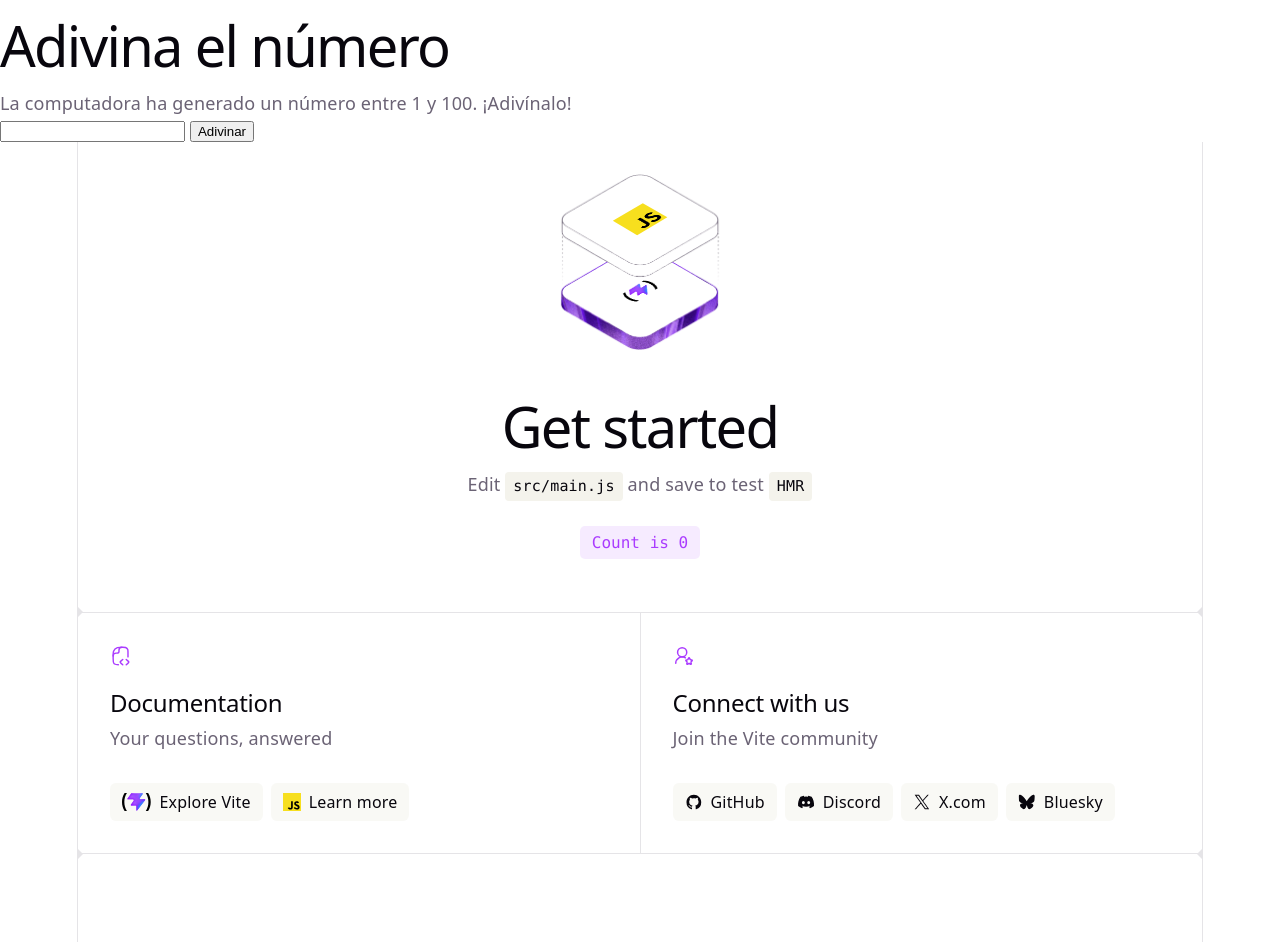
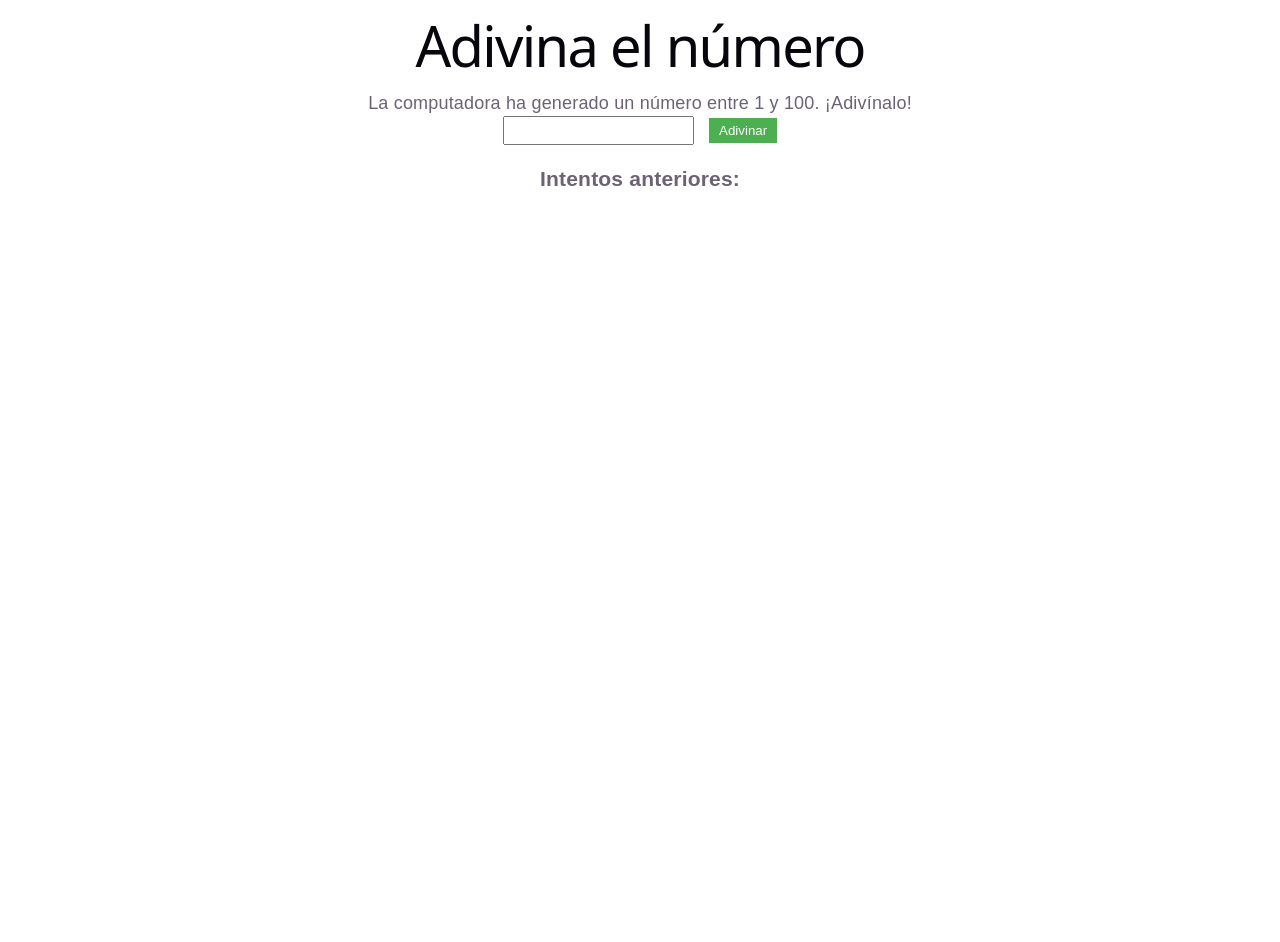
Before and after one commit to javi-hola-revolucionario/Modulo_5, a website built with Vite: page Proyecto de Intro a Vite/adivina-el-numero/index.html in a window 1280 px wide. After the commit the page ends 800 px from the top, so only its background shows below. Built offline with nearby package versions, Linux system fonts and the light colour scheme.

Commit message:
agregando features al proyecto

```diff
--- a/Proyecto de Intro a Vite/adivina-el-numero/index.html
+++ b/Proyecto de Intro a Vite/adivina-el-numero/index.html
@@ -12,6 +12,10 @@
     <input type="number" id="numero">
     <button id="adivinar">Adivinar</button>
     <p id="mensaje"></p>
+    <div id="guesses">
+        <h3>Intentos anteriores:</h3>
+        <ul id="guess-list"></ul>
+    </div>
 
     <div id="app"></div>
     <script type="module" src="/src/main.js"></script>
--- a/Proyecto de Intro a Vite/adivina-el-numero/src/main.js
+++ b/Proyecto de Intro a Vite/adivina-el-numero/src/main.js
@@ -4,57 +4,42 @@ import viteLogo from './assets/vite.svg'
 import heroImg from './assets/hero.png'
 import { setupCounter } from './counter.js'
 
-document.querySelector('#app').innerHTML = `
-<section id="center">
-  <div class="hero">
-    <img src="${heroImg}" class="base" width="170" height="179">
-    <img src="${javascriptLogo}" class="framework" alt="JavaScript logo"/>
-    <img src="${viteLogo}" class="vite" alt="Vite logo" />
-  </div>
-  <div>
-    <h1>Get started</h1>
-    <p>Edit <code>src/main.js</code> and save to test <code>HMR</code></p>
-  </div>
-  <button id="counter" type="button" class="counter"></button>
-</section>
+const numeroSecreto = Math.floor(Math.random() * 100) + 1;
+const inputNumero = document.getElementById('numero');
+const botonAdivinar = document.getElementById('adivinar');
+const mensaje = document.getElementById('mensaje');
+const guessList = document.getElementById('guess-list');
 
-<div class="ticks"></div>
+let guesses = [];
 
-<section id="next-steps">
-  <div id="docs">
-    <svg class="icon" role="presentation" aria-hidden="true"><use href="/icons.svg#documentation-icon"></use></svg>
-    <h2>Documentation</h2>
-    <p>Your questions, answered</p>
-    <ul>
-      <li>
-        <a href="https://vite.dev/" target="_blank">
-          <img class="logo" src="${viteLogo}" alt="" />
-          Explore Vite
-        </a>
-      </li>
-      <li>
-        <a href="https://developer.mozilla.org/en-US/docs/Web/JavaScript" target="_blank">
-          <img class="button-icon" src="${javascriptLogo}" alt="">
-          Learn more
-        </a>
-      </li>
-    </ul>
-  </div>
-  <div id="social">
-    <svg class="icon" role="presentation" aria-hidden="true"><use href="/icons.svg#social-icon"></use></svg>
-    <h2>Connect with us</h2>
-    <p>Join the Vite community</p>
-    <ul>
-      <li><a href="https://github.com/vitejs/vite" target="_blank"><svg class="button-icon" role="presentation" aria-hidden="true"><use href="/icons.svg#github-icon"></use></svg>GitHub</a></li>
-      <li><a href="https://chat.vite.dev/" target="_blank"><svg class="button-icon" role="presentation" aria-hidden="true"><use href="/icons.svg#discord-icon"></use></svg>Discord</a></li>
-      <li><a href="https://x.com/vite_js" target="_blank"><svg class="button-icon" role="presentation" aria-hidden="true"><use href="/icons.svg#x-icon"></use></svg>X.com</a></li>
-      <li><a href="https://bsky.app/profile/vite.dev" target="_blank"><svg class="button-icon" role="presentation" aria-hidden="true"><use href="/icons.svg#bluesky-icon"></use></svg>Bluesky</a></li>
-    </ul>
-  </div>
-</section>
+botonAdivinar.addEventListener('click', () => {
+    const numeroJugador = parseInt(inputNumero.value);
 
-<div class="ticks"></div>
-<section id="spacer"></section>
-`
+    if (isNaN(numeroJugador) || numeroJugador < 1 || numeroJugador > 100) {
+        mensaje.textContent = 'Por favor, ingresa un número válido entre 1 y 100.';
+    } else {
+        guesses.push(numeroJugador);
+        updateGuessList();
+
+        if (numeroJugador === numeroSecreto) {
+            mensaje.textContent = `¡Felicidades! ¡Adivinaste el número ${numeroSecreto} en ${guesses.length} intentos!`;
+        } else if (numeroJugador < numeroSecreto) {
+            mensaje.textContent = 'El número es más alto.';
+        } else {
+            mensaje.textContent = 'El número es más bajo.';
+        }
+    }
+});
+
+function updateGuessList() {
+    guessList.innerHTML = '';
+    guesses.forEach((guess, index) => {
+        const li = document.createElement('li');
+        li.textContent = `Intento ${index + 1}: ${guess}`;
+        guessList.appendChild(li);
+    });
+}
+
+
 
 setupCounter(document.querySelector('#counter'))
--- a/Proyecto de Intro a Vite/adivina-el-numero/src/style.css
+++ b/Proyecto de Intro a Vite/adivina-el-numero/src/style.css
@@ -52,6 +52,8 @@
 
 body {
   margin: 0;
+  font-family: sans-serif;
+  text-align: center;
 }
 
 h1,
@@ -156,141 +158,20 @@ code {
   }
 }
 
-#app {
-  width: 1126px;
-  max-width: 100%;
-  margin: 0 auto;
-  text-align: center;
-  border-inline: 1px solid var(--border);
-  min-height: 100svh;
-  display: flex;
-  flex-direction: column;
-  box-sizing: border-box;
+#numero {
+    padding: 5px;
+    margin-right: 10px;
 }
 
-#center {
-  display: flex;
-  flex-direction: column;
-  gap: 25px;
-  place-content: center;
-  place-items: center;
-  flex-grow: 1;
-
-  @media (max-width: 1024px) {
-    padding: 32px 20px 24px;
-    gap: 18px;
-  }
+button {
+    padding: 5px 10px;
+    background-color: #4CAF50;
+    color: white;
+    border: none;
+    cursor: pointer;
 }
 
-#next-steps {
-  display: flex;
-  border-top: 1px solid var(--border);
-  text-align: left;
-
-  & > div {
-    flex: 1 1 0;
-    padding: 32px;
-    @media (max-width: 1024px) {
-      padding: 24px 20px;
-    }
-  }
-
-  .icon {
-    margin-bottom: 16px;
-    width: 22px;
-    height: 22px;
-  }
-
-  @media (max-width: 1024px) {
-    flex-direction: column;
-    text-align: center;
-  }
+#mensaje {
+    margin-top: 10px;
+    font-weight: bold;
 }
-
-#docs {
-  border-right: 1px solid var(--border);
-
-  @media (max-width: 1024px) {
-    border-right: none;
-    border-bottom: 1px solid var(--border);
-  }
-}
-
-#next-steps ul {
-  list-style: none;
-  padding: 0;
-  display: flex;
-  gap: 8px;
-  margin: 32px 0 0;
-
-  .logo {
-    height: 18px;
-  }
-
-  a {
-    color: var(--text-h);
-    font-size: 16px;
-    border-radius: 6px;
-    background: var(--social-bg);
-    display: flex;
-    padding: 6px 12px;
-    align-items: center;
-    gap: 8px;
-    text-decoration: none;
-    transition: box-shadow 0.3s;
-
-    &:hover {
-      box-shadow: var(--shadow);
-    }
-    .button-icon {
-      height: 18px;
-      width: 18px;
-    }
-  }
-
-  @media (max-width: 1024px) {
-    margin-top: 20px;
-    flex-wrap: wrap;
-    justify-content: center;
-
-    li {
-      flex: 1 1 calc(50% - 8px);
-    }
-
-    a {
-      width: 100%;
-      justify-content: center;
-      box-sizing: border-box;
-    }
-  }
-}
-
-#spacer {
-  height: 88px;
-  border-top: 1px solid var(--border);
-  @media (max-width: 1024px) {
-    height: 48px;
-  }
-}
-
-.ticks {
-  position: relative;
-  width: 100%;
-
-  &::before,
-  &::after {
-    content: '';
-    position: absolute;
-    top: -4.5px;
-    border: 5px solid transparent;
-  }
-
-  &::before {
-    left: 0;
-    border-left-color: var(--border);
-  }
-  &::after {
-    right: 0;
-    border-right-color: var(--border);
-  }
-}
```
Also changed, not shown: 1 other file.
